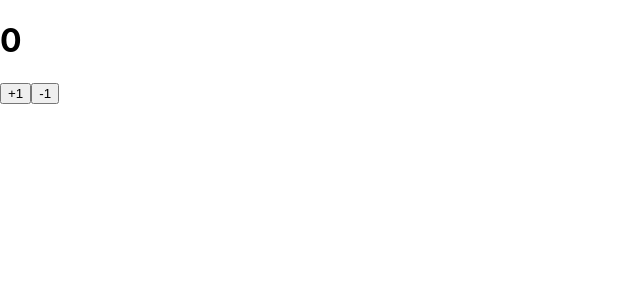
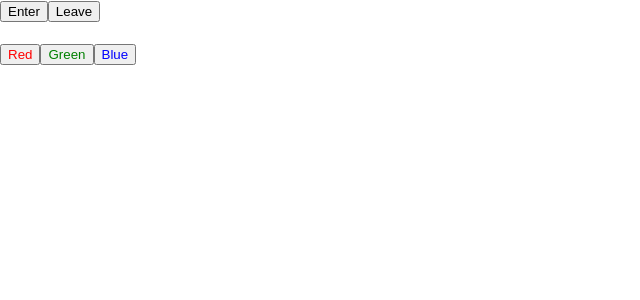
Before and after one commit to zuntopia/react, a React (Create React App) app: page / in a window 1280 px wide. Shown: the top 300 px of the page, without its empty margins (0-640 px from the left). Built offline with nearby package versions, Linux system fonts and the light colour scheme.

Commit message:
using useState in single Component

```diff
--- a/src/App.js
+++ b/src/App.js
@@ -1,12 +1,11 @@
 // import logo from './logo.svg';
 import './App.css';
-import Counter from './Counter';
+import Say from './Say';
 
 function App() {
-  const name = "foo";
   return (
     <div>
-      <Counter />
+      <Say message="wow"></Say>
     </div>
   );
 }
--- /dev/null
+++ b/src/Say.js
@@ -0,0 +1,28 @@
+import React, {useState} from 'react';
+
+const Say = () => {
+  const [message, setMessage] = useState('');
+  const onClickEnter = () => setMessage('Hello');
+  const onClickLeave = () => setMessage('Bye');
+
+  const [color, setColor] = useState('black');
+
+  return (
+    <div>
+      <button onClick={onClickEnter}> Enter </button>
+      <button onClick={onClickLeave}> Leave </button>
+      <h1 style={{color}}> {message} </h1>
+      <button style={{color: 'red'}} onClick={() => setColor('red')}>
+        Red
+      </button>
+      <button style={{color: 'green'}} onClick={() => setColor('green')}>
+        Green
+      </button>
+      <button style={{color: 'blue'}} onClick={() => setColor('blue')}>
+        Blue
+      </button>
+    </div>
+  );
+};
+
+export default Say;
```
